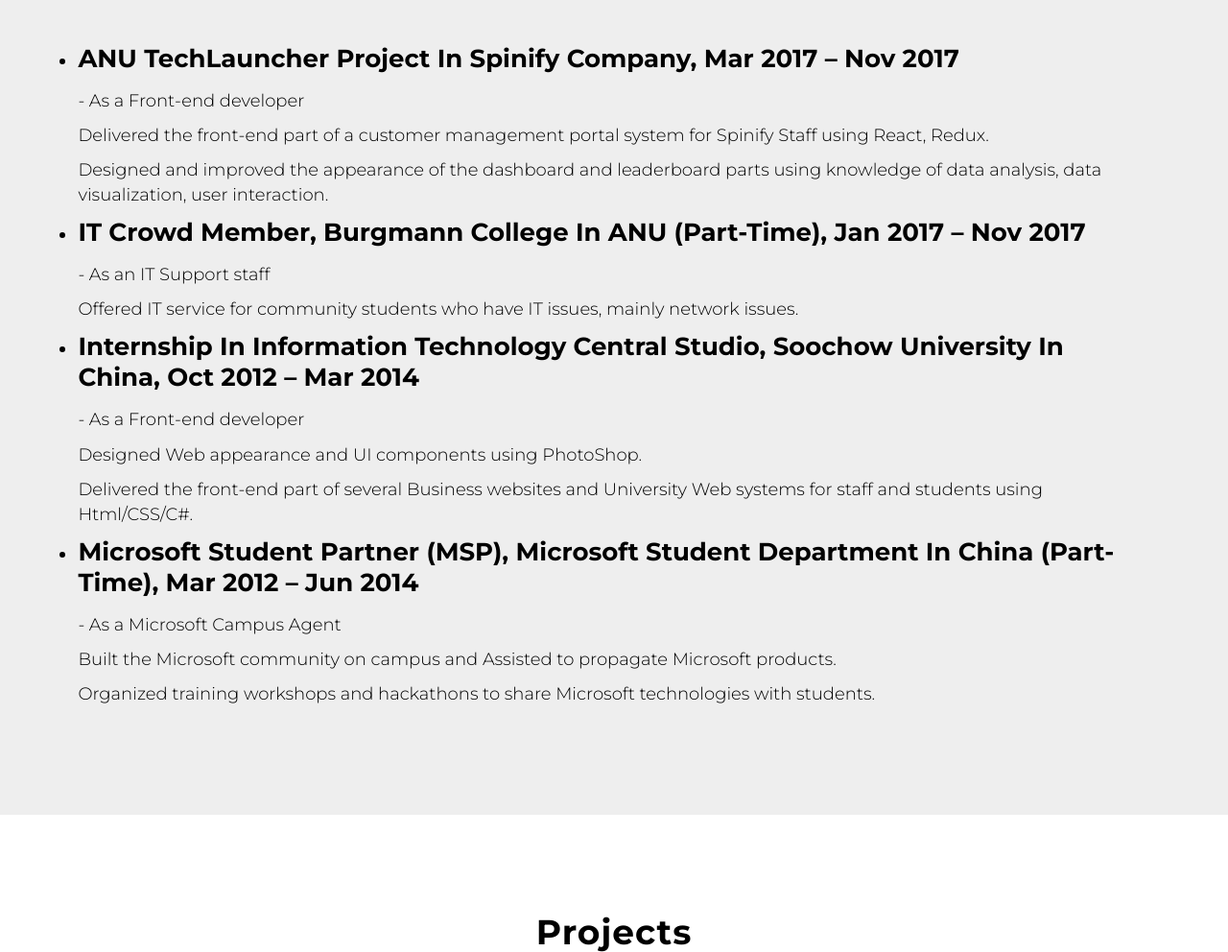
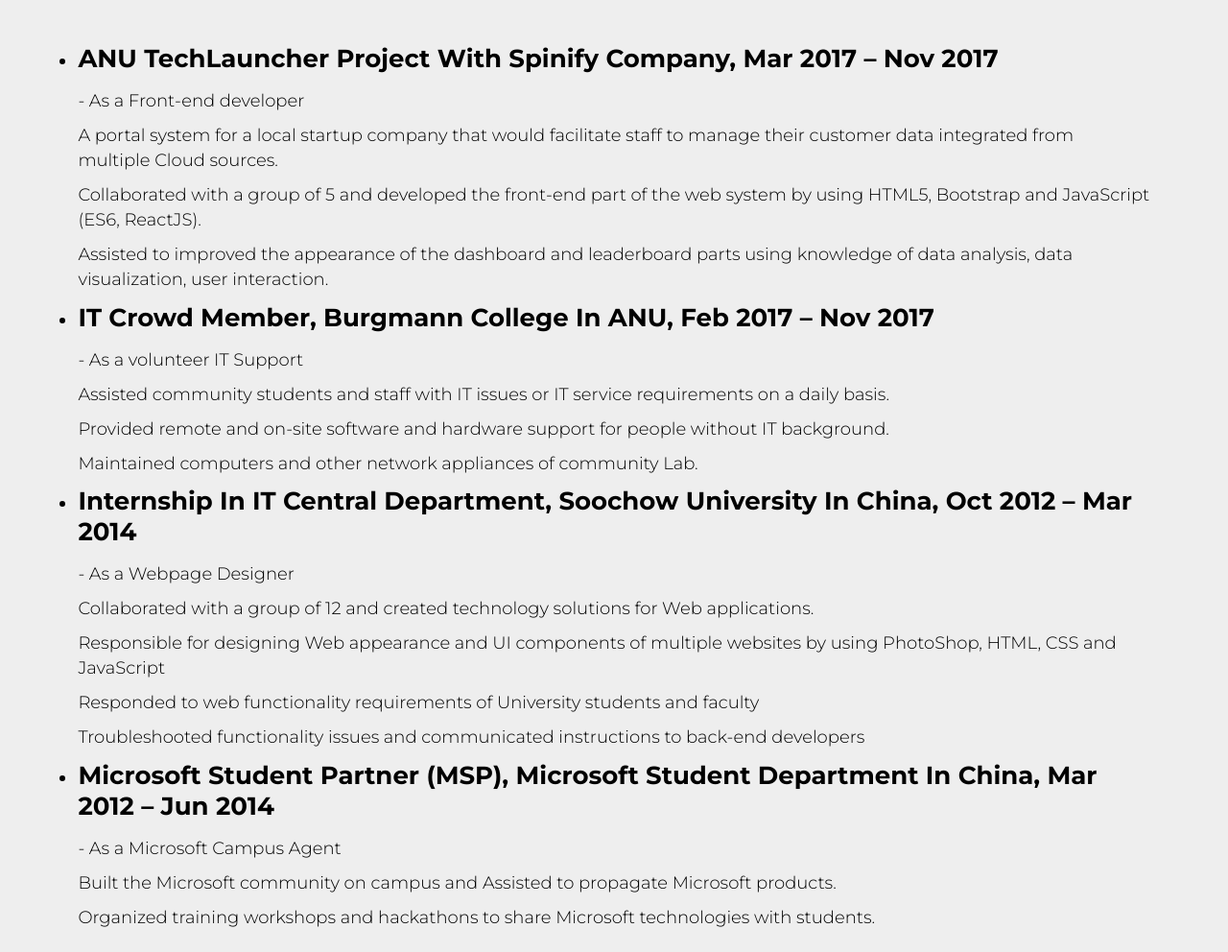
Before and after one commit to shutu0930/my_portfolio, a plain HTML site: page index.html in a window 1280 px wide. Shown: the part 1808-2800 px from the top of the page at 96% size. Drawn offline with nearby package versions, Linux system fonts and the light colour scheme; a script that the page names is missing; files whose address does not match are found by name.

Commit message:
update link address

```diff
--- a/index.html
+++ b/index.html
@@ -92,35 +92,40 @@
                 <div class="col span-1-of-1 box">
                     <ul>
                         <li>
-                            <h3>ANU TechLauncher Project in Spinify company, Mar 2017 – Nov 2017</h3>
+                            <h3>ANU TechLauncher Project with Spinify company, Mar 2017 – Nov 2017</h3>
                             <p>- As a Front-end developer</p>
-                            <p>Delivered the front-end part of a customer management portal system for Spinify Staff using React, Redux.</p>
-                            <p>Designed and improved the appearance of the dashboard and leaderboard parts using knowledge of data analysis, data visualization, user interaction.</p>
+                            <p>A portal system for a local startup company that would facilitate staff to manage their customer data integrated from multiple Cloud sources.</p>
+                            <p>Collaborated with a group of 5 and developed the front-end part of the web system by using HTML5, Bootstrap and JavaScript (ES6, ReactJS).</p>
+                            <p>Assisted to improved the appearance of the dashboard and leaderboard parts using knowledge of data analysis, data visualization, user interaction.</p>
 
                         </li>
 
                         <li>
-                            <h3>IT Crowd member, Burgmann College in ANU (part-time), Jan 2017 – Nov 2017</h3>
-                            <p>- As an IT Support staff</p>
-                            <p>Offered IT service for community students who have IT issues, mainly network issues.</p>
+                            <h3>IT Crowd member, Burgmann College in ANU, Feb 2017 – Nov 2017</h3>
+                            <p>- As a volunteer IT Support</p>
+                            <p>Assisted community students and staff with IT issues or IT service requirements on a daily basis.</p>
+                            <p>Provided remote and on-site software and hardware support for people without IT background.</p>
+                            <p>Maintained computers and other network appliances of community Lab.</p>
 
 
                         </li>
 
                          <li>
-                            <h3>Internship in Information Technology Central Studio, Soochow University in China, Oct 2012 – Mar 2014</h3>
-                            <p>- As a Front-end developer</p>
-                            <p>Designed Web appearance and UI components using PhotoShop.</p>
-                           <p>Delivered the front-end part of several Business websites and University Web systems for staff and students using Html/CSS/C#.</p>
+                            <h3>Internship in IT Central department, Soochow University in China, Oct 2012 – Mar 2014</h3>
+                            <p>- As a Webpage Designer</p>
+                            <p>Collaborated with a group of 12 and created technology solutions for Web applications.</p>
+                            <p>Responsible for designing Web appearance and UI components of multiple websites by using PhotoShop, HTML, CSS and JavaScript</p>
+                            <p>Responded to web functionality requirements of University students and faculty</p>
+                            <p>Troubleshooted functionality issues and communicated instructions to back-end developers</p>
 
 
                         </li>
 
                         <li>
-                            <h3>Microsoft Student Partner (MSP), Microsoft Student Department in China (part-time), Mar 2012 – Jun 2014</h3>
+                            <h3>Microsoft Student Partner (MSP), Microsoft Student Department in China, Mar 2012 – Jun 2014</h3>
                             <p>- As a Microsoft Campus Agent</p>
                             <p>Built the Microsoft community on campus and Assisted to propagate Microsoft products.</p>
-                           <p>Organized training workshops and hackathons to share Microsoft technologies with students.</p>
+                            <p>Organized training workshops and hackathons to share Microsoft technologies with students.</p>
 
 
                         </li>
@@ -149,7 +154,7 @@
                 <li>
                     <h3>Foodies</h3>
                     <figure class="meal-pic">
-                        <a href="https://codepen.io/Schuman0930/project/editor/DepykG" target="_blank"><img src="resources/img/1.jpg" alt="Foodies responsive website"></a>
+                        <a href="https://shutu0930.github.io/Responsive-Foodies-Website/" target="_blank"><img src="resources/img/1.jpg" alt="Foodies responsive website"></a>
                     </figure>
                 </li>
 
```
